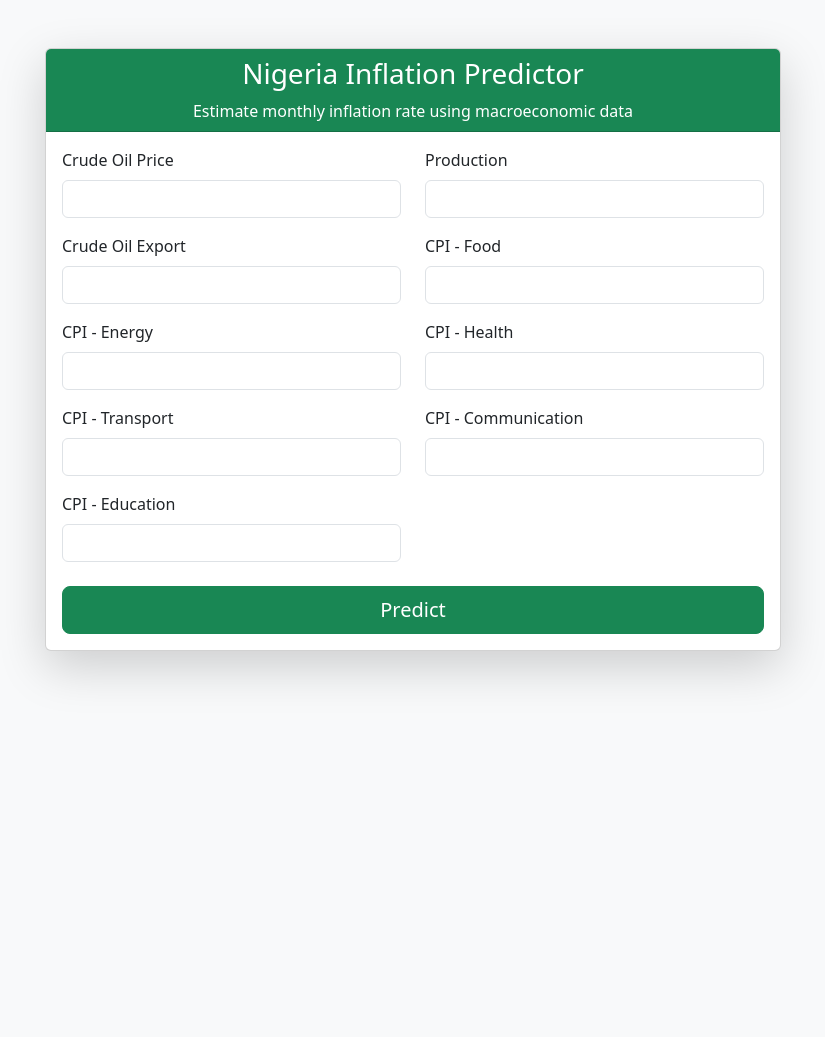
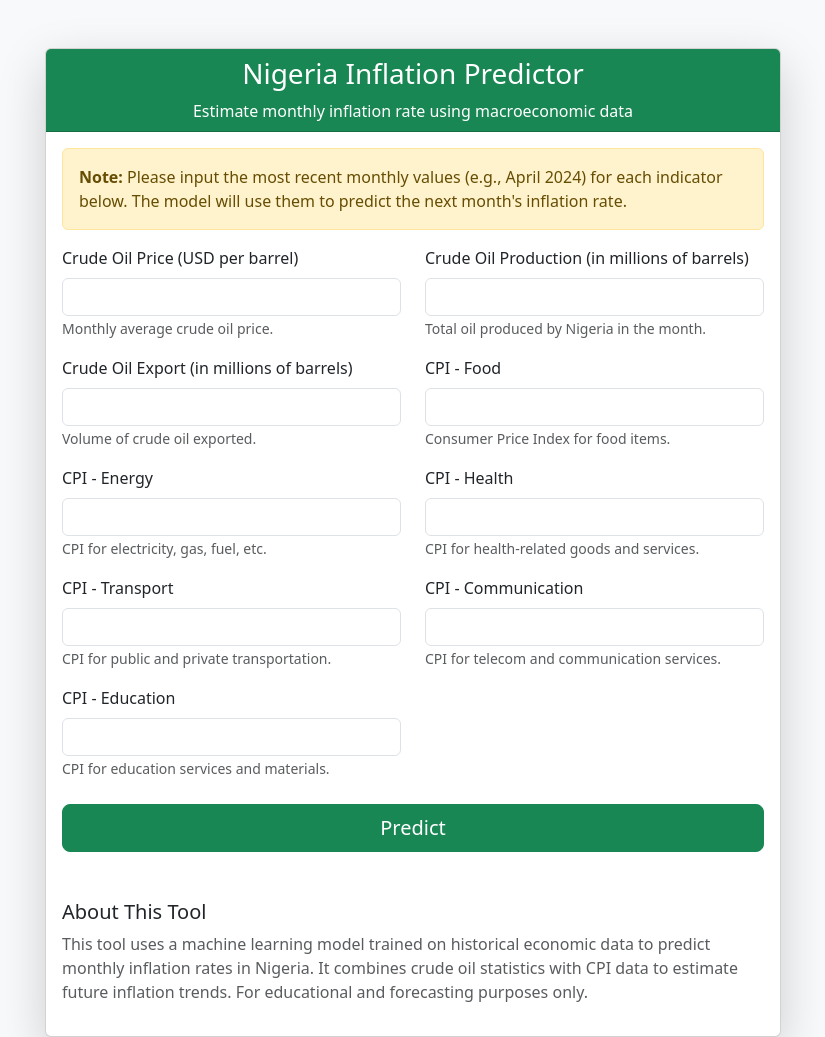
Before and after one commit to IsraelViz/Nigeria_inflation_predictor_--, a Flask app: page / in a window 1280 px wide. Shown: the whole page, without its empty margins (227-1052 px from the left). Before the commit the page ends 680 px from the top, so only its background shows below. Run offline with Flask 3, Linux system fonts and the light colour scheme; parts of the project's set-up code (start-up, migrations or seed data) failed here and were passed over.

Commit message:
Update index.html
Edited the html file to add context to the features

```diff
--- a/templates/index.html
+++ b/templates/index.html
@@ -16,44 +16,68 @@
                     <p class="mb-0">Estimate monthly inflation rate using macroeconomic data</p>
                 </div>
                 <div class="card-body">
+
+                    <!-- Context Note -->
+                    <div class="alert alert-warning">
+                        <strong>Note:</strong> Please input the most recent monthly values (e.g., April 2024) for each indicator below. The model will use them to predict the next month's inflation rate.
+                    </div>
+
                     <form action="/predict" method="post">
                         <div class="row">
-                            <!-- Input fields -->
+
+                            <!-- Input fields with context -->
                             <div class="col-md-6 mb-3">
-                                <label class="form-label">Crude Oil Price</label>
+                                <label class="form-label">Crude Oil Price (USD per barrel)</label>
                                 <input type="number" step="any" class="form-control" name="Crude_Oil_Price" required>
+                                <small class="text-muted">Monthly average crude oil price.</small>
                             </div>
+
                             <div class="col-md-6 mb-3">
-                                <label class="form-label">Production</label>
+                                <label class="form-label">Crude Oil Production (in millions of barrels)</label>
                                 <input type="number" step="any" class="form-control" name="Production" required>
+                                <small class="text-muted">Total oil produced by Nigeria in the month.</small>
                             </div>
+
                             <div class="col-md-6 mb-3">
-                                <label class="form-label">Crude Oil Export</label>
+                                <label class="form-label">Crude Oil Export (in millions of barrels)</label>
                                 <input type="number" step="any" class="form-control" name="Crude_Oil_Export" required>
+                                <small class="text-muted">Volume of crude oil exported.</small>
                             </div>
+
                             <div class="col-md-6 mb-3">
                                 <label class="form-label">CPI - Food</label>
                                 <input type="number" step="any" class="form-control" name="CPI_Food" required>
+                                <small class="text-muted">Consumer Price Index for food items.</small>
                             </div>
+
                             <div class="col-md-6 mb-3">
                                 <label class="form-label">CPI - Energy</label>
                                 <input type="number" step="any" class="form-control" name="CPI_Energy" required>
+                                <small class="text-muted">CPI for electricity, gas, fuel, etc.</small>
                             </div>
+
                             <div class="col-md-6 mb-3">
                                 <label class="form-label">CPI - Health</label>
                                 <input type="number" step="any" class="form-control" name="CPI_Health" required>
+                                <small class="text-muted">CPI for health-related goods and services.</small>
                             </div>
+
                             <div class="col-md-6 mb-3">
                                 <label class="form-label">CPI - Transport</label>
                                 <input type="number" step="any" class="form-control" name="CPI_Transport" required>
+                                <small class="text-muted">CPI for public and private transportation.</small>
                             </div>
+
                             <div class="col-md-6 mb-3">
                                 <label class="form-label">CPI - Communication</label>
                                 <input type="number" step="any" class="form-control" name="CPI_Communication" required>
+                                <small class="text-muted">CPI for telecom and communication services.</small>
                             </div>
+
                             <div class="col-md-6 mb-4">
                                 <label class="form-label">CPI - Education</label>
                                 <input type="number" step="any" class="form-control" name="CPI_Education" required>
+                                <small class="text-muted">CPI for education services and materials.</small>
                             </div>
                         </div>
 
@@ -75,6 +99,15 @@
                         </div>
                     {% endif %}
 
+                    <!-- About Section -->
+                    <div class="mt-5">
+                        <h5>About This Tool</h5>
+                        <p class="text-muted">
+                            This tool uses a machine learning model trained on historical economic data to predict monthly inflation rates in Nigeria.
+                            It combines crude oil statistics with CPI data to estimate future inflation trends. For educational and forecasting purposes only.
+                        </p>
+                    </div>
+
                 </div> <!-- End card-body -->
             </div> <!-- End card -->
         </div>
```
